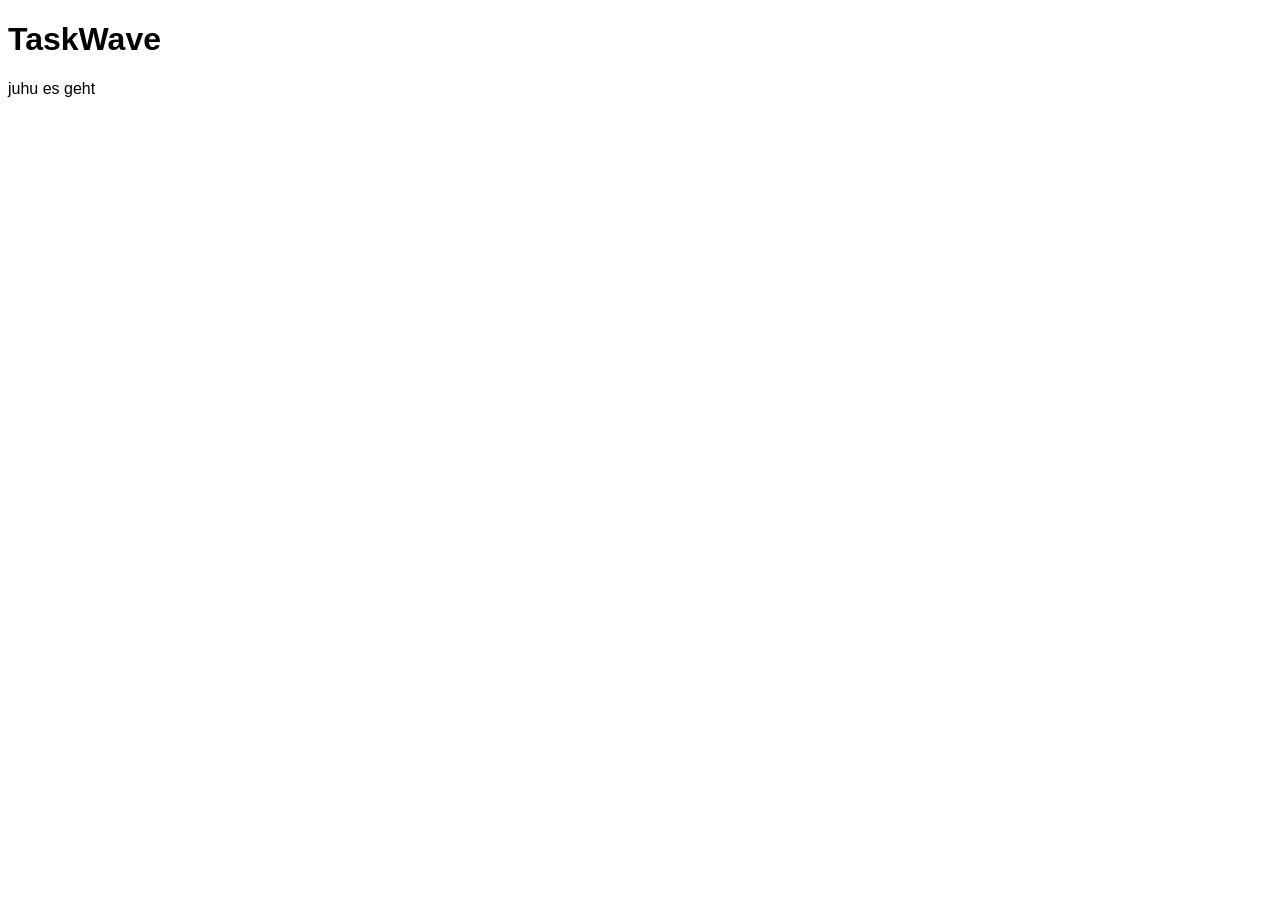
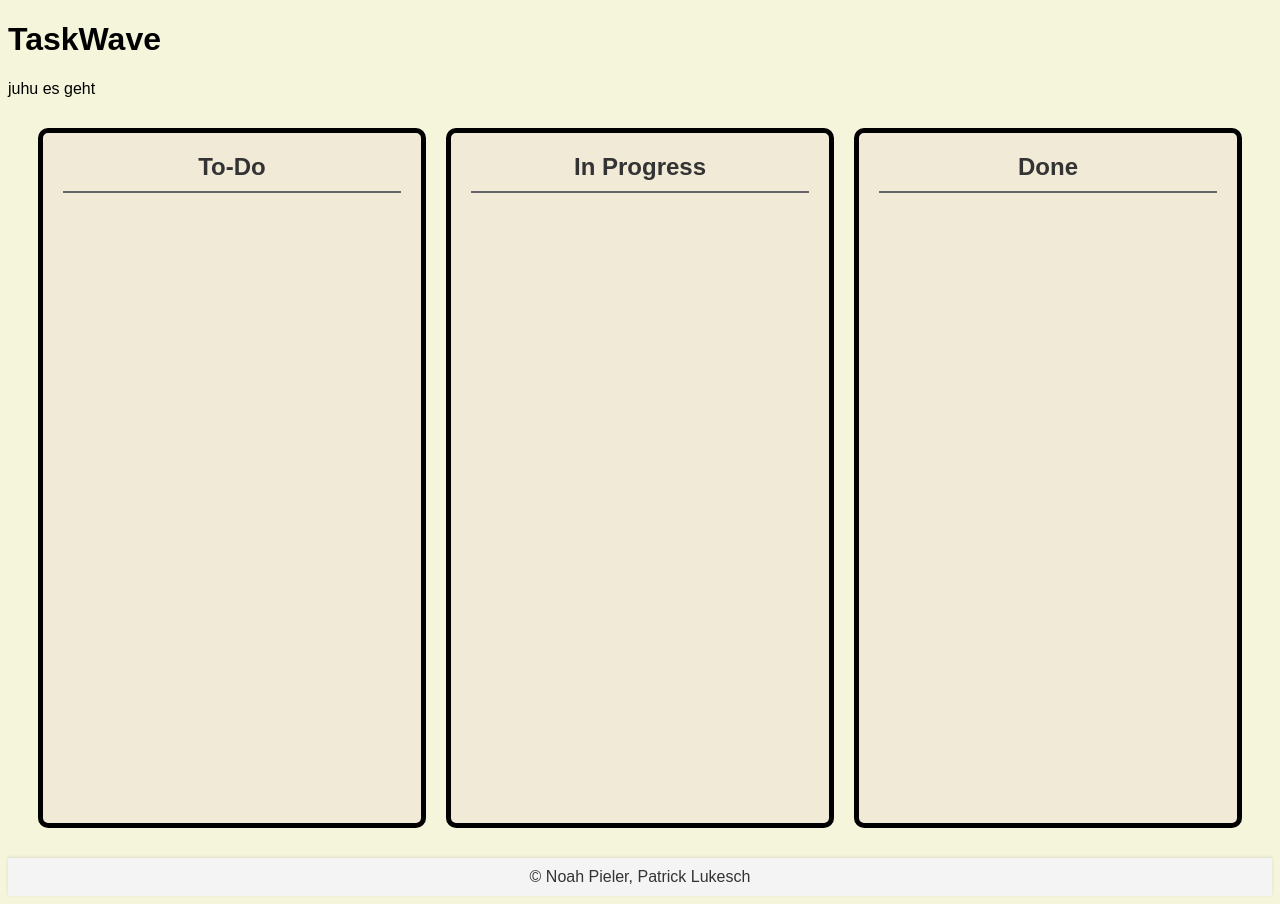
Before and after one commit to plukesch/TaskWave, a website: page client/files/index.html in a window 1280 px wide. Before the commit the page ends 800 px from the top, so only its background shows below. Drawn offline with Linux system fonts and the light colour scheme.

Commit message:
Basic design for index.html

```diff
--- a/client/files/index.css
+++ b/client/files/index.css
@@ -1,3 +1,57 @@
 body {
     font-family: Arial, sans-serif;
+    background-color: #f5f5dc; /* Beige Farbton */
 }
+
+/* Grundlegendes Layout für den Container */
+.container {
+    display: flex; /* Verwendet Flexbox, um die Kinder nebeneinander anzuordnen */
+    justify-content: space-around; /* Verteilt die Boxen gleichmäßig mit Raum dazwischen */
+    padding: 20px; /* Fügt ein wenig Platz im Container hinzu */
+    background-color: #f5f5dc; /* Setzt die Hintergrundfarbe des Containers */
+    height: calc(100vh - 40px); /* Nimmt die gesamte verfügbare Höhe abzüglich des Paddings */
+    box-sizing: border-box; /* Stellt sicher, dass Padding und Border in der Höhenberechnung enthalten sind */
+}
+
+/* Stil für jede Box */
+.box {
+    flex: 1; /* Jede Box nimmt gleichen Anteil der Breite ein */
+    margin: 10px; /* Abstand zwischen den Boxen */
+    padding: 20px; /* Innenabstand innerhalb der Box */
+    background-color: #f0ead6; /* Almond Farbe für die Box */
+    border: 5px solid black; /* Dünner schwarzer Rahmen */
+    border-radius: 10px; /* Abgerundete Ecken */
+    min-height: 200px; /* Mindesthöhe */
+    flex-grow: 1; /* Erlaubt den Boxen, sich vertikal zu strecken */
+}
+
+/* Responsive Design */
+@media (max-width: 600px) {
+    .container {
+        flex-direction: column; /* Stack boxes vertically on smaller screens */
+        height: auto; /* Passt die Höhe automatisch an die gestapelten Boxen an */
+    }
+    .box {
+        margin: 10px 0; /* Adjust margin for vertical stacking */
+    }
+}
+
+/* Stil für Überschriften in den Boxen */
+.box h2 {
+    margin-top: 0; /* Entfernt den oberen Abstand */
+    margin-bottom: 20px; /* Fügt unten einen Abstand hinzu für visuelle Trennung */
+    font-size: 24px; /* Setzt eine passende Schriftgröße */
+    color: #333; /* Dunkle Schriftfarbe für bessere Lesbarkeit */
+    text-align: center; /* Zentriert die Überschrift */
+    border-bottom: 2px solid #666; /* Fügt einen grauen Trennstrich hinzu */
+    padding-bottom: 10px; /* Fügt Abstand unter der Linie hinzu */
+}
+
+footer {
+    text-align: center;
+    padding: 10px 0; /* Reduzierter vertikaler Abstand */
+    background-color: #f4f4f4; /* Hintergrundfarbe */
+    color: #333; /* Textfarbe */
+    width: 100%;
+    box-shadow: 0 -1px 3px rgba(0,0,0,0.1); /* Leichter Schatten für einen subtilen erhöhten Effekt */
+}
--- a/client/files/index.html
+++ b/client/files/index.html
@@ -9,6 +9,29 @@
 <body>
     <h1>TaskWave</h1>
     juhu es geht
+
+    <div class="container">
+        <div class="box">
+            <h2>To-Do</h2>
+        </div>
+        <div class="box">
+            <h2>In Progress</h2>
+        </div>
+        <div class="box">
+            <h2>Done</h2>
+        </div>
+    </div>
+
+
+
     <script src="index.js"></script>
+
+
+
 </body>
+
+<footer>
+    © Noah Pieler, Patrick Lukesch
+</footer>
+
 </html>
```
